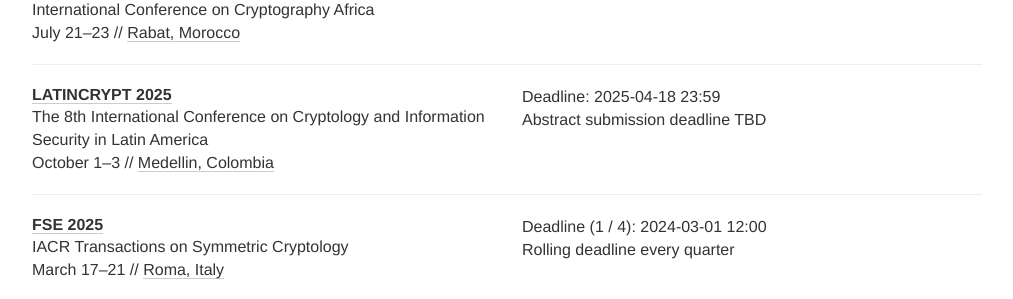
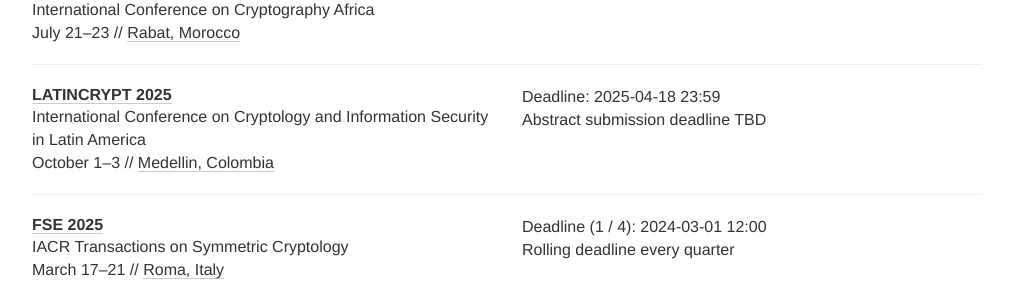
Before and after one commit to sec-deadlines/sec-deadlines.github.io, a Jekyll site: the page built from index.html, in a window 1280 px wide and 900 px high, scrolled down 6221 px. Shown: the part 152-451 px from the top of the window, without its empty margins (133-1146 px from the left). Built offline with Jekyll 4.4.1, drawn with Linux system fonts in a browser that asks for light colours; nearby versions of some CDN libraries; comment, search, counter and statistics services are not loaded.

Commit message:
Update Latincrypt name

```diff
--- a/_data/conferences.yml
+++ b/_data/conferences.yml
@@ -393,7 +393,7 @@
 # Don't delete Latincrypt since it is often once every few years
 - name: LATINCRYPT
   year: 2025
-  description: The 8th International Conference on Cryptology and Information Security in Latin America
+  description: International Conference on Cryptology and Information Security in Latin America
   link: https://ciencias.medellin.unal.edu.co/eventos/latincrypt/
   deadline: ["2025-04-18 23:59"]
   comment: Abstract submission deadline TBD
```
